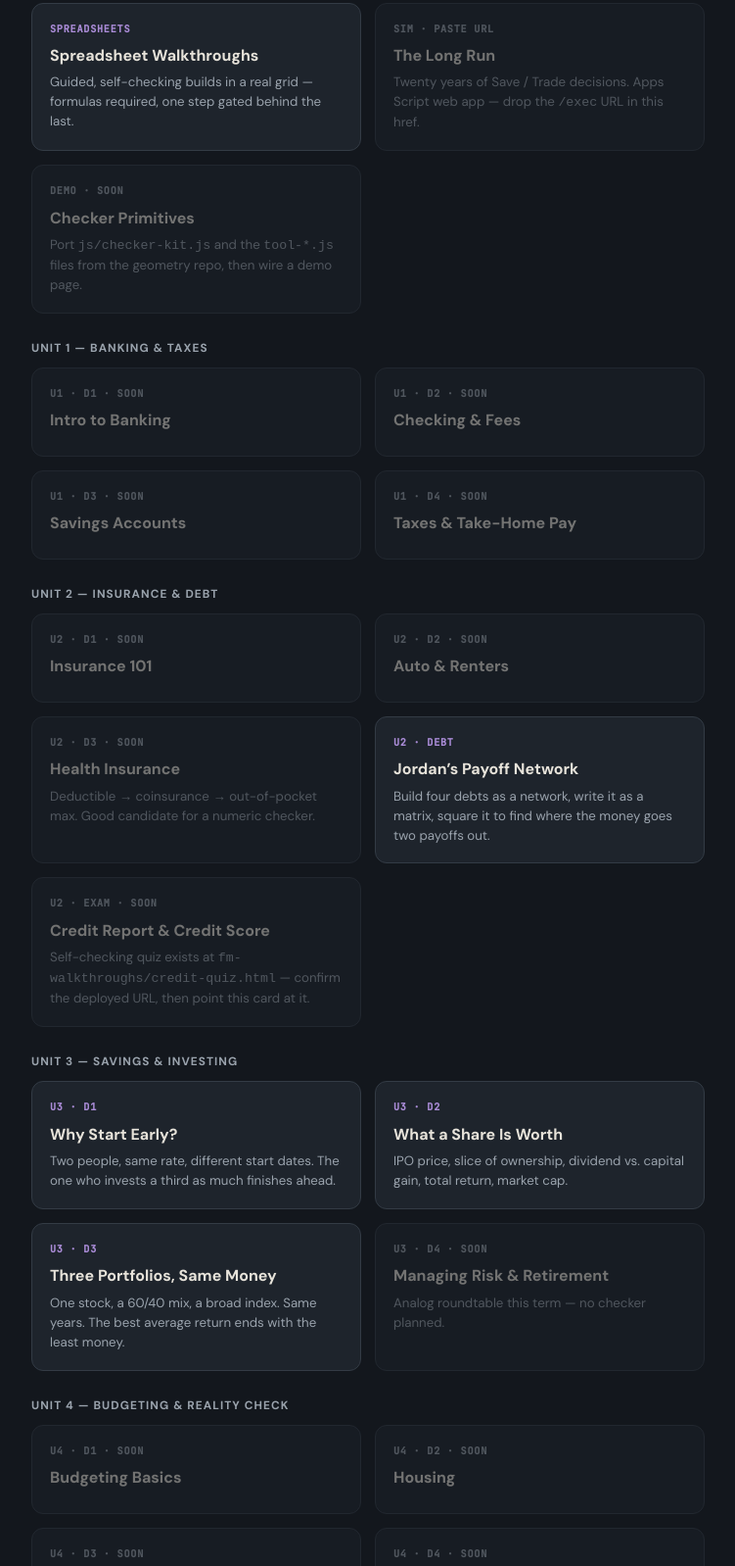
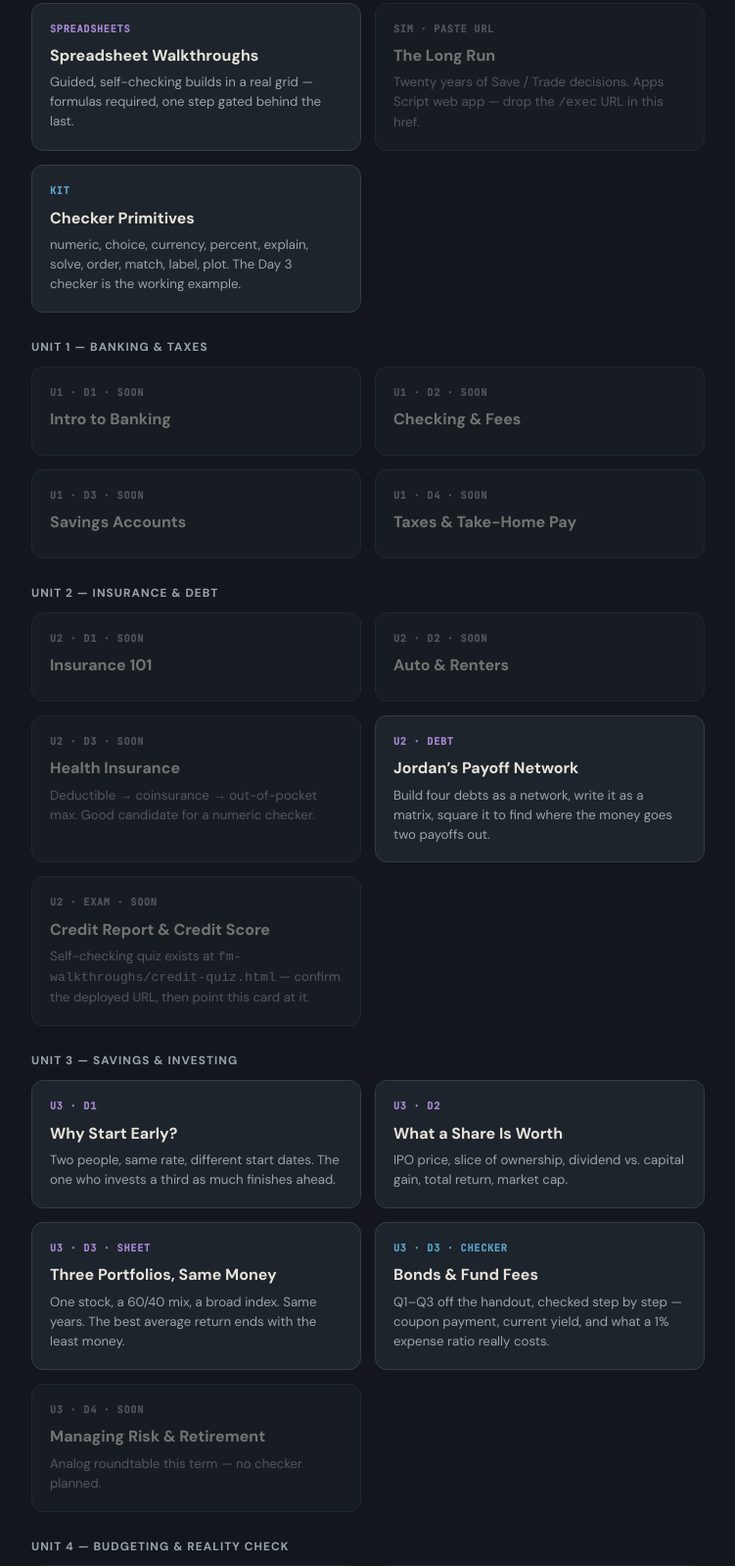
Before and after one commit to sensei-nikku/Financial-Math-Hub, a website: page index.html in a window 1280 px wide. Shown: the part 144-1742 px from the top of the page at 98% size, without its empty margins (264-1015 px from the left). Drawn offline with Linux system fonts and the light colour scheme.

Commit message:
Add files via upload

```diff
--- a/index.html
+++ b/index.html
@@ -38,9 +38,9 @@
       <div class="tag">Sim &middot; paste URL</div><h3>The Long Run</h3>
       <p>Twenty years of Save / Trade decisions. Apps Script web app &mdash; drop the <code>/exec</code> URL in this href.</p>
     </a>
-    <a class="hub-card hub-soon" href="#">
-      <div class="tag">Demo &middot; soon</div><h3>Checker Primitives</h3>
-      <p>Port <code>js/checker-kit.js</code> and the <code>tool-*.js</code> files from the geometry repo, then wire a demo page.</p>
+    <a class="hub-card" href="checkers/unit3-day3-bonds.html">
+      <div class="tag">Kit</div><h3>Checker Primitives</h3>
+      <p>numeric, choice, currency, percent, explain, solve, order, match, label, plot. The Day 3 checker is the working example.</p>
     </a>
   </div>
 
@@ -74,8 +74,11 @@
       <div class="tag">U3 &middot; D2</div><h3>What a Share Is Worth</h3>
       <p>IPO price, slice of ownership, dividend vs. capital gain, total return, market cap.</p></a>
     <a class="hub-card hub-ext" href="https://sensei-nikku.github.io/fm-walkthroughs/?lesson=u3d3">
-      <div class="tag">U3 &middot; D3</div><h3>Three Portfolios, Same Money</h3>
+      <div class="tag">U3 &middot; D3 &middot; sheet</div><h3>Three Portfolios, Same Money</h3>
       <p>One stock, a 60/40 mix, a broad index. Same years. The best average return ends with the least money.</p></a>
+    <a class="hub-card" href="checkers/unit3-day3-bonds.html">
+      <div class="tag">U3 &middot; D3 &middot; checker</div><h3>Bonds &amp; Fund Fees</h3>
+      <p>Q1&ndash;Q3 off the handout, checked step by step &mdash; coupon payment, current yield, and what a 1% expense ratio really costs.</p></a>
     <a class="hub-card hub-soon" href="#"><div class="tag">U3 &middot; D4 &middot; soon</div><h3>Managing Risk &amp; Retirement</h3>
       <p>Analog roundtable this term &mdash; no checker planned.</p></a>
   </div>
```
Also changed, not shown: README.md.
